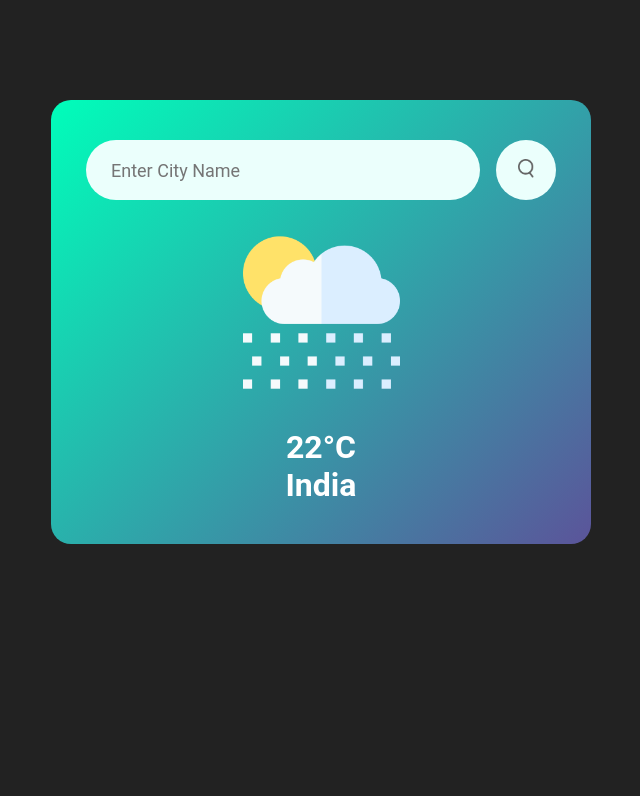
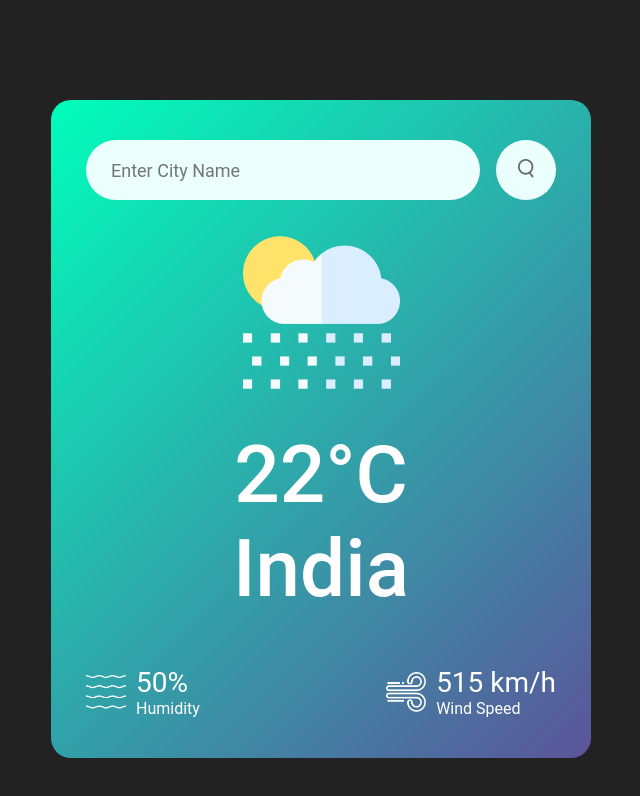
Before and after one commit to harshbahiram/Weather-App, a plain HTML site: page index.html in a window 1280 px wide. Shown: the whole page, without its empty margins (319-959 px from the left). Drawn offline with Linux system fonts and the light colour scheme.

Commit message:
design weather card UI

```diff
--- a/index.html
+++ b/index.html
@@ -17,6 +17,22 @@
             <h1 class="temp">22°C</h1>
             <h1 class="city">India</h1>
         </div>
+        <div class="details">
+            <div class="col">
+                <img src="assests/humidity.png">
+                <div>
+                    <p class="humidity">50%</p>
+                    <p>Humidity</p>
+                </div>
+            </div>
+            <div class="col">
+                <img src="assests/wind.png">
+                <div>
+                    <p class="humidity">515 km/h</p>
+                    <p>Wind Speed</p>
+                </div>
+            </div>
+        </div>
     </div>
 </body>
 </html>
--- a/style.css
+++ b/style.css
@@ -47,3 +47,31 @@
 .search button img{
     width: 16px;
 }
+.weather h1{
+    font-size: 80px;
+    font-weight: 500;
+}
+.weather h2{
+    font-size: 45px;
+    font-weight: 400;
+    margin-top: -10px;
+}
+.details{
+    display: flex;
+    align-items: center;
+    justify-content: space-between;
+    margin-top: 50px;
+}
+.col{
+    display: flex;
+    align-items: center;
+    text-align: left;
+}
+.col img{
+    width: 40px;
+    margin-right: 10px;
+}
+.humidity, .wind{
+    font-size: 28px;
+    margin-top: -6;
+}
```
